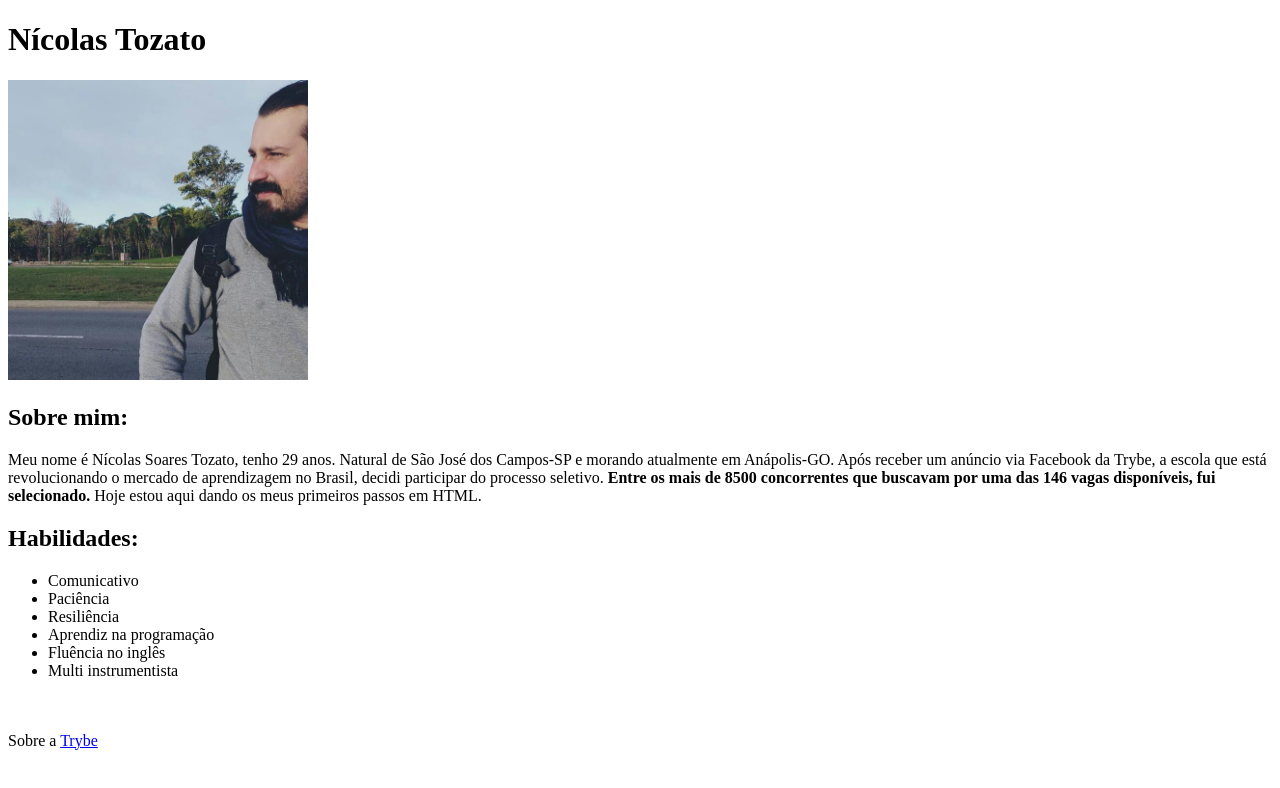
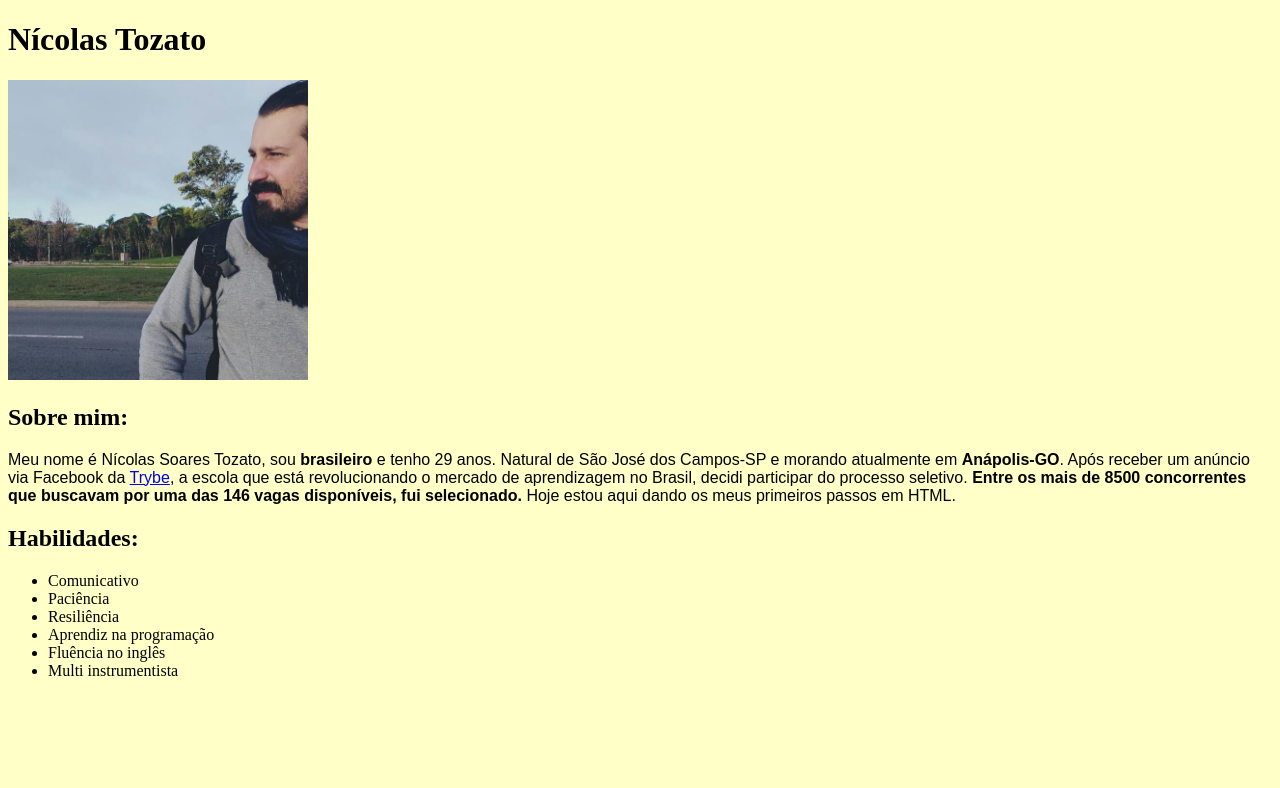
Before and after one commit to ntozato/ntozato.github.io, a plain HTML site: page index.html in a window 1280 px wide. Drawn offline with Linux system fonts and the light colour scheme.

Commit message:
Adiciona cor de fundo e fonte da tag <p>

```diff
--- a/index.html
+++ b/index.html
@@ -3,6 +3,22 @@
 <head>
     <meta charset="UTF-8">
     <title>Portfólio Nícolas Tozato</title>
+    <style>
+        body{
+            background-color: rgb(400,400,200)
+
+        }
+        h1{
+            font-weight: 600;
+        }
+        p{
+            font-family: sans-serif
+        }
+
+
+
+
+    </style>
 </head>
 
 <body>
@@ -13,9 +29,9 @@
     </h2>
 
 
-    <p>Meu nome é Nícolas Soares Tozato, tenho 29 anos. Natural de
-        São José dos Campos-SP e morando atualmente em Anápolis-GO. Após
-        receber um anúncio via Facebook da Trybe, a escola que está revolucionando
+    <p>Meu nome é Nícolas Soares Tozato, sou <strong>brasileiro</strong> e tenho 29 anos. Natural de
+        São José dos Campos-SP e morando atualmente em <strong>Anápolis-GO</strong>. Após
+        receber um anúncio via Facebook da <a href="https://www.betrybe.com/" target="_blank">Trybe</a>, a escola que está revolucionando
         o mercado de aprendizagem no Brasil, decidi participar do processo seletivo. <strong> Entre
         os mais de 8500 concorrentes que buscavam por uma das 146
         vagas disponíveis, fui selecionado.</strong> Hoje estou aqui dando os meus
@@ -33,9 +49,7 @@
         <li>Fluência no inglês</li>
         <li>Multi instrumentista </li>
     </ul>
-    <p>
-    <br><br> Sobre a <a href="https://www.betrybe.com/" target="_blank">Trybe</a>
-    </p>
+
 
 
 </body>
```
